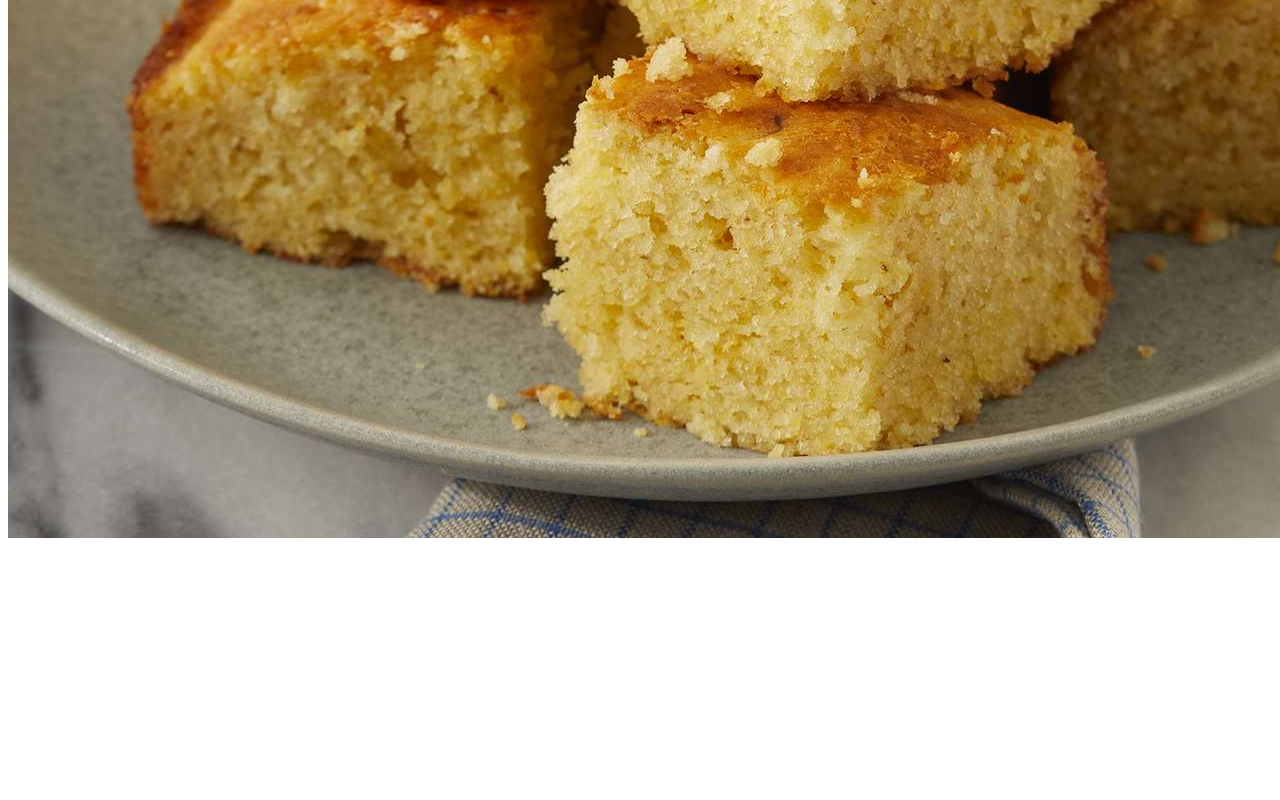
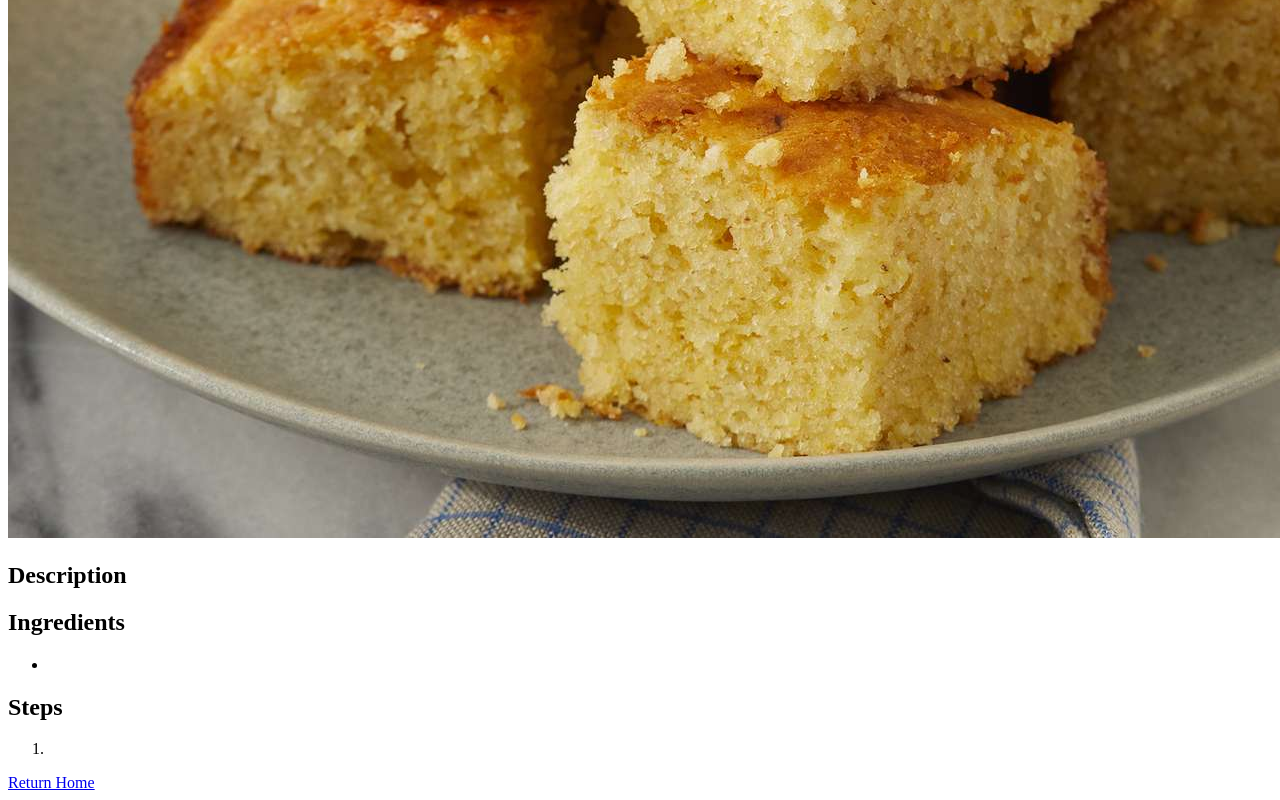
Before and after one commit to shortstackfullstack/odin-recipes, a plain HTML site: page recipes/cornbread.html in a window 1280 px wide. Shown: the part 667-1467 px from the top of the page. Before the commit the page ends 1217 px from the top, so only its background shows below. Drawn offline with Linux system fonts and the light colour scheme.

Commit message:
Complete recipe structure

```diff
--- a/recipes/cornbread.html
+++ b/recipes/cornbread.html
@@ -8,5 +8,20 @@
     <body>
         <h1>Top Chef Cornbread</h1>
         <img src="../images/cornbread.jpg" alt="Cornbread">
+
+        <h2>Description</h2>
+        <p></p>
+
+        <h2>Ingredients</h2>
+        <ul>
+            <li></li>
+        </ul>
+
+        <h2>Steps</h2>
+        <ol>
+            <li></li>
+        </ol>
+
+        <a href="../index.html">Return Home</a>
     </body>
 </html>
```
Also changed, not shown: recipes/pressurecookerchili.html (+15 -0 lines), recipes/turkeymeatballs.html (+15 -0 lines).
